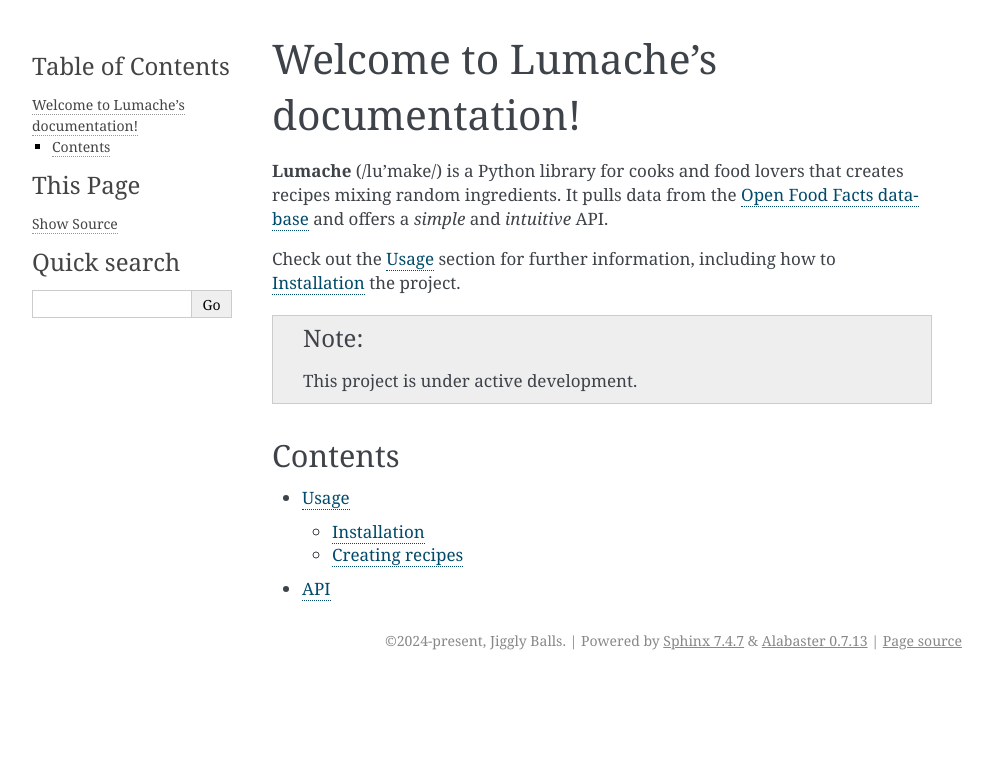
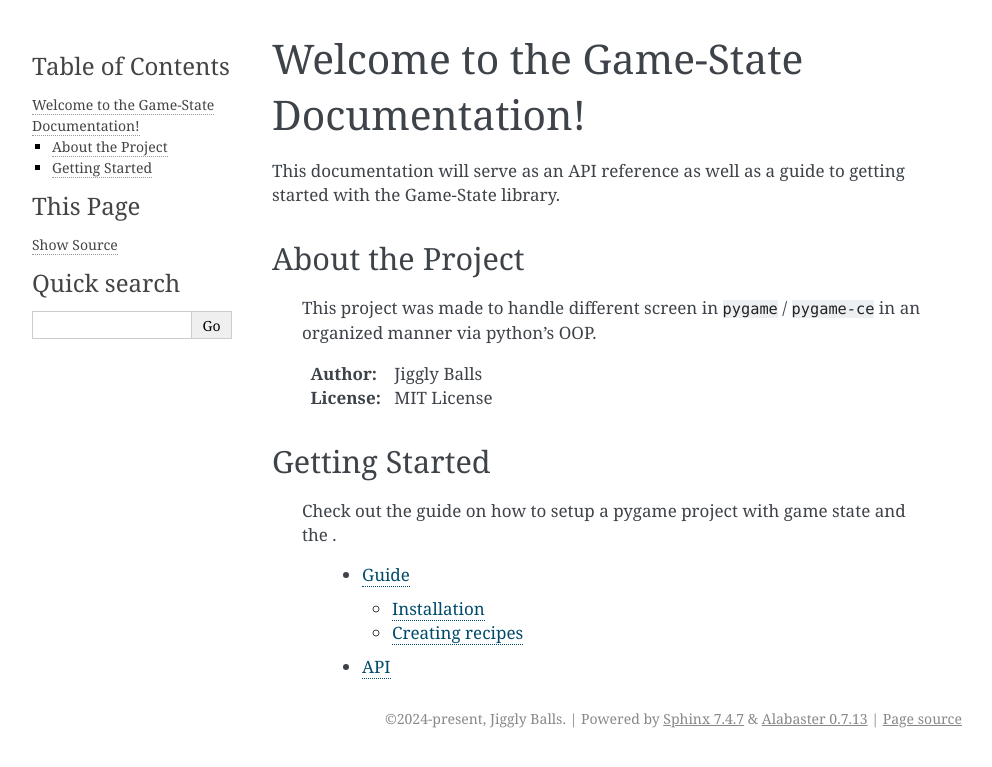
Before and after one commit to Jiggly-Balls/game-state, a Sphinx documentation site: the page built from docs/source/index.rst, in a window 1280 px wide. Shown: the top 767 px of the page, without its empty margins (148-1140 px from the left). Built offline with Sphinx 7.4.7, drawn with Linux system fonts in a browser that asks for light colours.

Commit message:
Basic documentation

```diff
--- a/docs/source/api.rst
+++ b/docs/source/api.rst
@@ -1,7 +1,4 @@
 API
 ===
 
-.. autosummary::
-   :toctree: generated
-
-   lumache
+Hi hello
--- a/docs/source/index.rst
+++ b/docs/source/index.rst
@@ -1,22 +1,23 @@
-Welcome to Lumache's documentation!
-===================================
+Welcome to the Game-State Documentation!
+========================================
 
-**Lumache** (/lu'make/) is a Python library for cooks and food lovers
-that creates recipes mixing random ingredients.
-It pulls data from the `Open Food Facts database <https://world.openfoodfacts.org/>`_
-and offers a *simple* and *intuitive* API.
+This documentation will serve as an API reference as well as a guide to getting
+started with the Game-State library.
 
-Check out the :doc:`usage` section for further information, including
-how to :ref:`installation` the project.
+About the Project
+-----------------
+   This project was made to handle different screen in ``pygame`` / ``pygame-ce``
+   in an organized manner via python's OOP.
 
-.. note::
+   :Author: Jiggly Balls
+   :License: MIT License
 
-   This project is under active development.
 
-Contents
---------
+Getting Started
+---------------
+   Check out the guide on how to setup a pygame project with game state and the .
 
-.. toctree::
+      .. toctree::
 
-   usage
-   api
+         guide
+         api
```
Also changed, not shown: docs/source/guide.rst (added, +22 -0 lines), docs/source/usage.rst (deleted, +0 -33 lines).
